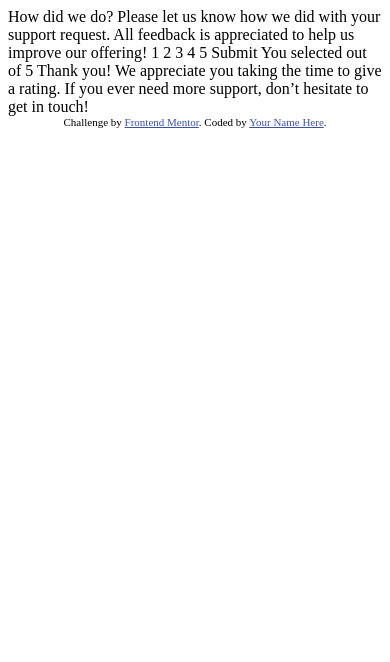
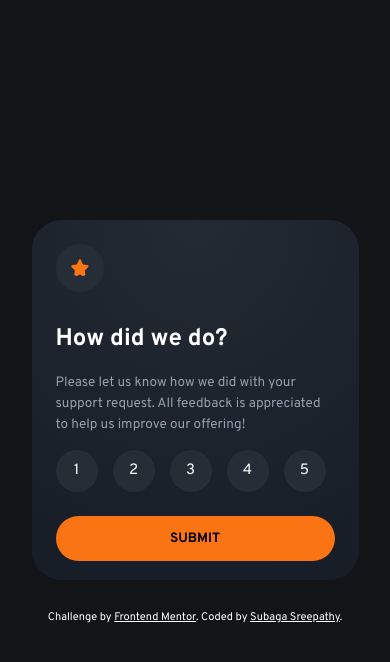
Before and after one commit to SubagaS/Interactive-rating-component, a plain HTML site: page index.html in a window 390 px wide. Drawn offline with Linux system fonts and the light colour scheme.

Commit message:
Make mobile design

```diff
--- a/index.html
+++ b/index.html
@@ -1,49 +1,81 @@
 <!DOCTYPE html>
 <html lang="en">
   <head>
-  <meta charset="UTF-8">
-  <meta name="viewport" content="width=device-width, initial-scale=1.0"> <!-- displays site properly based on user's device -->
+    <meta charset="UTF-8" />
+    <meta name="viewport" content="width=device-width, initial-scale=1.0" />
+    <link rel="stylesheet" href="/styles/styles.css" />
+    <link rel="preconnect" href="https://fonts.googleapis.com" />
+    <link rel="preconnect" href="https://fonts.gstatic.com" crossorigin />
+    <link
+      href="https://fonts.googleapis.com/css2?family=Overpass:ital,wght@0,100..900;1,100..900&display=swap"
+      rel="stylesheet"
+    />
 
-  <link rel="icon" type="image/png" sizes="32x32" href="./images/favicon-32x32.png">
+    <link
+      rel="icon"
+      type="image/png"
+      sizes="32x32"
+      href="./images/favicon-32x32.png"
+    />
 
     <title>Frontend Mentor | Interactive rating component</title>
-
-  <!-- Feel free to remove these styles or customise in your own stylesheet 👍 -->
-  <style>
-    .attribution { font-size: 11px; text-align: center; }
-    .attribution a { color: hsl(228, 45%, 44%); }
-  </style>
   </head>
   <body>
+    <main class="main-container">
+      <section class="rating-container">
+        <img src="/images/icon-star.svg" alt="star-icon" />
+        <h2>How did we do?</h2>
+        <p>
+          Please let us know how we did with your support request. All feedback
+          is appreciated to help us improve our offering!
+        </p>
 
-  <!-- Rating state start -->
-
-  How did we do?
-
-  Please let us know how we did with your support request. All feedback is appreciated
-  to help us improve our offering!
-
-  1 2 3 4 5
-
-  Submit
-
-  <!-- Rating state end -->
-
-  <!-- Thank you state start -->
-
-  You selected <!-- Add rating here --> out of 5
-
-  Thank you!
-
-  We appreciate you taking the time to give a rating. If you ever need more support,
-  don’t hesitate to get in touch!
-
-  <!-- Thank you state end -->
-
+        <form>
+          <fieldset>
+            <div class="rating">
+              <input type="radio" name="radio" id="radio1" value="1" />
+              <label class="rating-label" for="radio1">1</label>
+            </div>
+            <div class="rating">
+              <input type="radio" name="radio" id="radio2" value="2" />
+              <label class="rating-label" for="radio2">2</label>
+            </div>
+            <div class="rating">
+              <input type="radio" name="radio" id="radio3" value="3" />
+              <label class="rating-label" for="radio3">3</label>
+            </div>
+            <div class="rating">
+              <input type="radio" name="radio" id="radio4" value="4" />
+              <label class="rating-label" for="radio4">4</label>
+            </div>
+            <div class="rating">
+              <input type="radio" name="radio" id="radio5" value="5" />
+              <label class="rating-label" for="radio5">5</label>
+            </div>
+          </fieldset>
+          <button type="button">Submit</button>
+        </form>
+      </section>
+      <section class="thank-you-container hidden">
+        <img
+          src="./images/illustration-thank-you.svg"
+          alt="thank-you-illustration"
+        />
+        <p>You selected <span></span>out of 5</p>
+        <h2>Thank you!</h2>
+        <p>
+          We appreciate you taking the time to give a rating. If you ever need
+          more support, don’t hesitate to get in touch!
+        </p>
+      </section>
+    </main>
 
     <div class="attribution">
-    Challenge by <a href="https://www.frontendmentor.io?ref=challenge" target="_blank">Frontend Mentor</a>.
-    Coded by <a href="#">Your Name Here</a>.
+      Challenge by
+      <a href="https://www.frontendmentor.io?ref=challenge" target="_blank"
+        >Frontend Mentor</a
+      >. Coded by <a href="https://github.com/SubagaS">Subaga Sreepathy</a>.
     </div>
+    <script src="/scripts/scripts.js"></script>
   </body>
 </html>
--- /dev/null
+++ b/styles/styles.css
@@ -0,0 +1,165 @@
+*,
+::after,
+::before {
+  box-sizing: border-box;
+  margin: 0;
+  padding: 0;
+}
+html,
+body {
+  width: 100%;
+  height: 100%;
+  font-family: 'Overpass';
+  font-size: 15px;
+}
+:root {
+  --orange-500: hsl(25, 97%, 53%);
+  --white: hsl(0, 100%, 100%);
+  --grey-500: hsl(217, 12%, 63%);
+  --grey-900: hsl(213, 19%, 18%);
+  --grey-950: hsl(216, 12%, 8%);
+}
+body {
+  display: flex;
+  flex-direction: column;
+  align-items: center;
+  justify-content: center;
+  background-color: var(--grey-950);
+}
+.rating-container {
+  max-width: 21.8rem;
+  max-height: 24rem;
+  padding: 1.6rem;
+  border-radius: 2rem;
+  background: radial-gradient(
+    98.96% 98.96% at 50% 0%,
+    #232a34 0%,
+    #181e27 100%
+  );
+  img {
+    width: 3.2rem;
+    height: 3.2rem;
+    padding: 1rem;
+    background-color: var(--grey-900);
+    border-radius: 50%;
+    margin-bottom: 1.6rem;
+  }
+  h2 {
+    font-size: 1.6rem;
+    color: var(--white);
+    line-height: 2.3rem;
+    margin-bottom: 1rem;
+  }
+  p {
+    font-size: 0.9rem;
+    color: var(--grey-500);
+    line-height: 1.4rem;
+    margin-bottom: 1rem;
+  }
+}
+fieldset {
+  border: none;
+  display: flex;
+  gap: 1rem;
+}
+.rating {
+  width: 2.8rem;
+  height: 2.8rem;
+  position: relative;
+  display: flex;
+  align-items: center;
+  justify-content: center;
+
+  input[type='radio'] {
+    -webkit-appearance: none;
+    appearance: none;
+    width: 100%;
+    height: 100%;
+    position: absolute;
+    background-color: var(--grey-900);
+    border-radius: 50%;
+    z-index: 1;
+    cursor: pointer;
+    color: var(--grey-500);
+  }
+  label {
+    position: absolute;
+    font-family: 'Overpass';
+    color: var(--white);
+    z-index: 1;
+    cursor: pointer;
+  }
+  input[type='radio']:hover {
+    background-color: var(--orange-500);
+    color: black;
+  }
+}
+button {
+  margin-top: 1.6rem;
+  width: 18.6rem;
+  height: 3rem;
+  border-radius: 1.5rem;
+  border: none;
+  background-color: var(--orange-500);
+  color: black;
+  font-family: 'Overpass';
+  text-transform: uppercase;
+  font-size: 0.9rem;
+  font-weight: 700;
+}
+
+button:hover {
+  background-color: var(--white);
+  cursor: pointer;
+}
+.hidden {
+  display: none;
+}
+.thank-you-container {
+  max-width: 21.8rem;
+  max-height: 24rem;
+  padding: 2.1rem 1.6rem;
+  border-radius: 2rem;
+  background: radial-gradient(
+    98.96% 98.96% at 50% 0%,
+    #232a34 0%,
+    #181e27 100%
+  );
+  display: flex;
+  flex-direction: column;
+  align-items: center;
+  display: none;
+
+  img {
+    width: 9.6rem;
+    height: 6.4rem;
+    margin-bottom: 1.6rem;
+  }
+  p:nth-child(2) {
+    color: var(--orange-500);
+    margin-bottom: 1.6rem;
+    background-color: var(--grey-900);
+    border-radius: 1.5rem;
+    padding: 1rem 1.3rem;
+  }
+  h2 {
+    color: var(--white);
+    font-size: 1.6rem;
+    margin-bottom: 1rem;
+  }
+  p:nth-child(4) {
+    text-align: center;
+    color: var(--grey-500);
+    font-size: 0.9rem;
+  }
+}
+
+.attribution {
+  font-size: 11px;
+  text-align: center;
+  margin-top: 2rem;
+  color: var(--white);
+}
+.attribution a {
+  color: var(--white);
+}
```
Also changed, not shown: scripts/scripts.js (added). Lines whose indentation alone changed are shown as unchanged.
